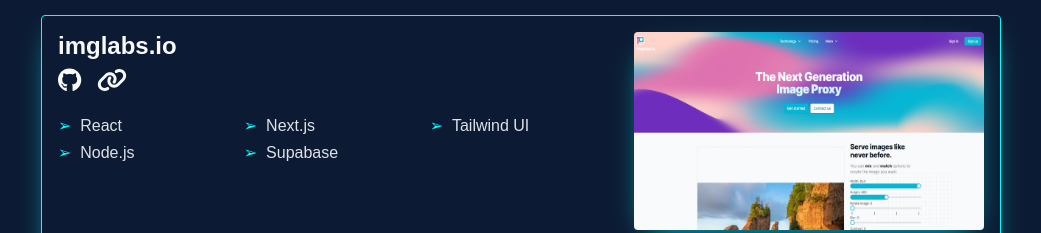
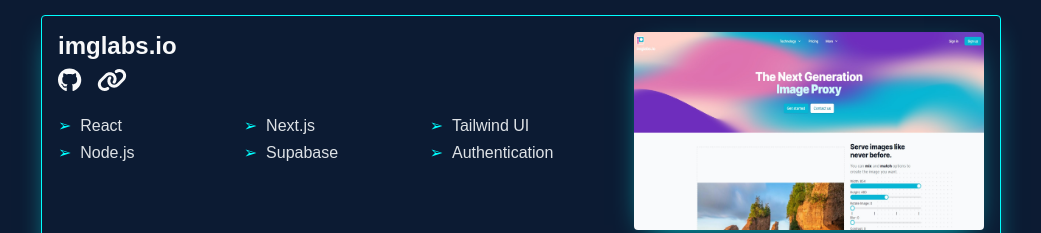
Before and after one commit to carterjmoore/personal-website, a Next.js app: page / in a window 1280 px wide. Shown: the part 2670-2903 px from the top of the page, without its empty margins (119-1160 px from the left). Built offline with nearby package versions, Linux system fonts and the light colour scheme; a web font is replaced by a local one.

Commit message:
Update imglabs skills

```diff
--- a/components/projects/ProjectData.jsx
+++ b/components/projects/ProjectData.jsx
@@ -5,7 +5,14 @@ const PROJECTS = [
     name: 'imglabs.io',
     github: 'https://github.com/imglabs-io',
     link: 'https://www.imglabs.io/',
-    skills: ['React', 'Next.js', 'Tailwind UI', 'Node.js', 'Supabase'],
+    skills: [
+      'React',
+      'Next.js',
+      'Tailwind UI',
+      'Node.js',
+      'Supabase',
+      'Authentication',
+    ],
     image: {
       src: '/imglabs.jpg',
       alt: 'imglabs.io landing page',
```
